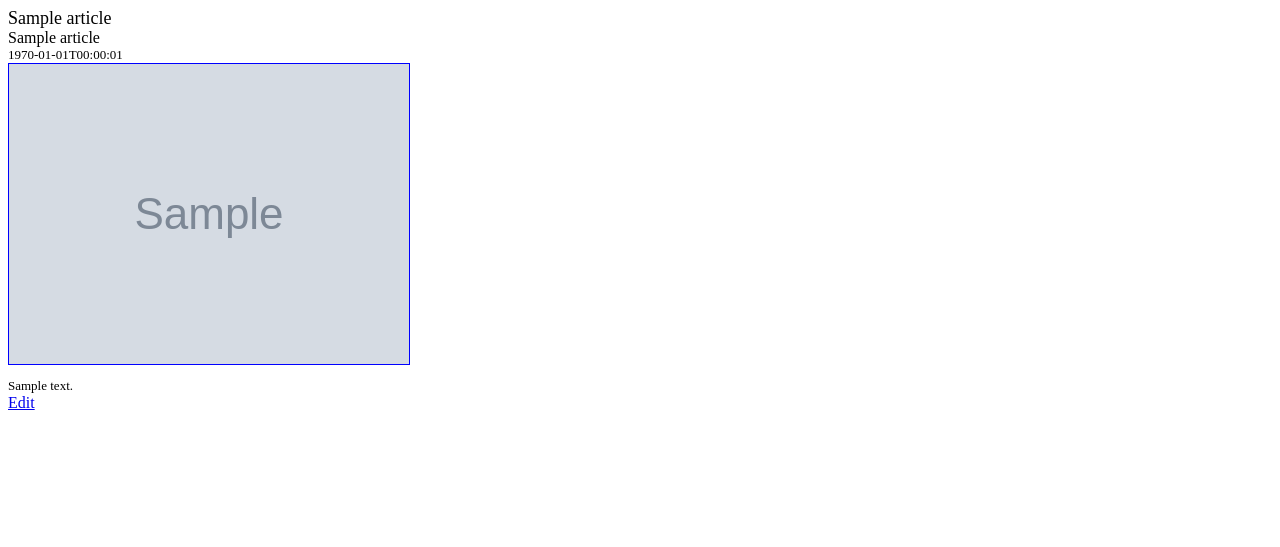
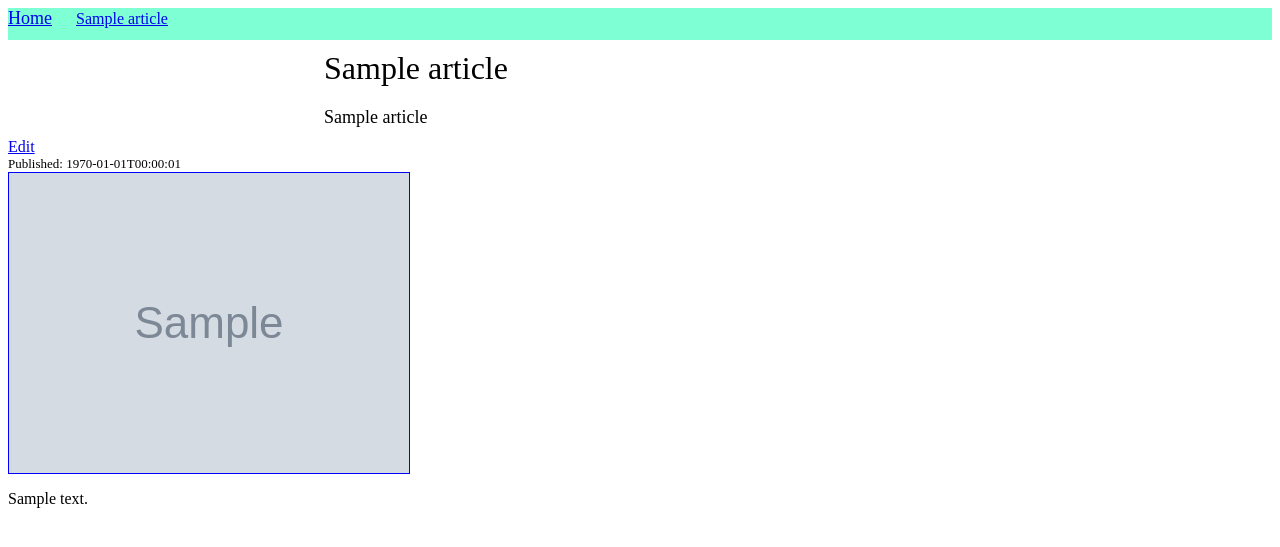
Before and after one commit to radams15/cms-api, a Flask app: page /article/read/1 in a window 1280 px wide. Shown: the top 547 px of the page. Run offline with Flask 2, Linux system fonts and the light colour scheme; tables that the repository leaves empty hold one stand-in row (values such as "Sample post"); grey boxes marked "Sample" are stand-in pictures.

Commit message:
Finish edit page, start CSS work.

```diff
--- a/backend/Article.py
+++ b/backend/Article.py
@@ -21,8 +21,9 @@ class Article:
             json.get('title'),
             json.get('subtitle'),
             json.get('content'),
-            json.get('headerImg'),
-            json.get('published')
+            json.get('header_img'),
+            json.get('published'),
+            json['id'] if 'id' in json.keys() else None
         )
 
     def to_json(self):
@@ -30,7 +31,7 @@ class Article:
             'title': self.title,
             'subtitle': self.subtitle,
             'content': self.content,
-            'headerImg': self.header_img,
+            'header_img': self.header_img,
             'published': int(self.published.timestamp())
         }
 
--- a/backend/ArticleDao.py
+++ b/backend/ArticleDao.py
@@ -64,76 +64,115 @@ class ArticleDao:
         self.db.close()
         self.db = None
 
-    def add_article(self, article: Article):
+    def add_article(self, article: Article) -> int:
         self._wait_lock()
 
-        self._locked = True
-        c = self.db.cursor()
-        c.execute(
-            'INSERT INTO Article VALUES (null, ?, ?, ?, ?, ?)', (
-                article.title,
-                article.subtitle,
-                article.content,
-                article.header_img,
-                article.published.timestamp()
+        try:
+            self._locked = True
+            c = self.db.cursor()
+            c.execute(
+                'INSERT INTO Article VALUES (null, ?, ?, ?, ?, ?)', (
+                    article.title,
+                    article.subtitle,
+                    article.content,
+                    article.header_img,
+                    article.published.timestamp()
+                )
             )
-        )
 
-        c.execute('SELECT id from Article order by ROWID DESC limit 1')
-        id = c.fetchone()
+            c.execute('SELECT id from Article order by ROWID DESC limit 1')
+            id = c.fetchone()
 
-        c.close()
-        self.db.commit()
+            c.close()
+            self.db.commit()
+            return id[0]
 
-        self._locked = False
+        except Exception as e:
+            raise e
 
-        return id[0]
+        finally:
+            self._locked = False
+
 
     def get_article(self, id: int) -> Article:
         self._wait_lock()
 
-        self._locked = True
+        try:
+            self._locked = True
 
-        c = self.db.cursor()
-        c.execute('SELECT * FROM Article WHERE id IS ?', (id,))
+            c = self.db.cursor()
+            c.execute('SELECT * FROM Article WHERE id IS ?', (id,))
 
-        article_data = c.fetchone()
+            article_data = c.fetchone()
 
-        if not article_data:  # Article id did not exist, fail
-            self._locked = False  # Unlock table to prevent deadlock
-            raise UnknownArticleException(id)
+            if not article_data:  # Article id did not exist, fail
+                raise UnknownArticleException(id)
 
-        article = Article(
-            *article_data[1:],
-            article_data[0]
-        )
+            article = Article(
+                *article_data[1:],
+                article_data[0]
+            )
 
-        c.close()
+            c.close()
 
-        self._locked = False
+            return article
 
-        return article
+        except Exception as e:
+            raise e
+
+        finally:
+            self._locked = False # Unlock table to prevent deadlock
+
+    def update_article(self, article):
+        self._wait_lock()
+
+        try:
+            self._locked = True
+            c = self.db.cursor()
+            c.execute(
+                'UPDATE Article SET title=?, subtitle=?, content=?, header_img=?, published=? WHERE id IS ?', (
+                    article.title,
+                    article.subtitle,
+                    article.content,
+                    article.header_img,
+                    article.published.timestamp(),
+                    article.id
+                )
+            )
+
+            c.close()
+            self.db.commit()
+
+        except Exception as e:
+            raise e
+
+        finally:
+            self._locked = False
 
     def get_articles(self) -> iter:
         self._wait_lock()
 
-        self._locked = True
+        try:
+            self._locked = True
 
-        c = self.db.cursor()
-        c.execute('SELECT * FROM Article')
+            c = self.db.cursor()
+            c.execute('SELECT * FROM Article')
 
-        article_data_list = c.fetchall()
+            article_data_list = c.fetchall()
 
-        for article_data in article_data_list:
-            if not article_data:  # Article id did not exist, fail
-                self._locked = False  # Unlock table to prevent deadlock
-                raise UnknownArticleException(id)
+            for article_data in article_data_list:
+                if not article_data:  # Article id did not exist, fail
+                    raise UnknownArticleException(id)
 
-            yield Article(
-                *article_data[1:],
-                article_data[0]
-            )
+                yield Article(
+                    *article_data[1:],
+                    article_data[0]
+                )
 
-        c.close()
+            c.close()
 
-        self._locked = False
+        except:
+            return iter([]) # Prentend there were no articles, return empty iterator.
+
+        finally:
+            self._locked = False # Unlock table to prevent deadlock
--- a/backend/Frontend.py
+++ b/backend/Frontend.py
@@ -1,24 +1,44 @@
-from flask import Blueprint, render_template
+import json
+
+from flask import Blueprint, render_template, Response
 
 from API import article_dao
 
 page = Blueprint('frontend', __name__)
 
+def nav():
+    """
+    Creates the navbar dynamically.
+
+    :return: Formatted navbar html section.
+    """
+    articles = list(article_dao.get_articles())
+
+    return render_template("nav.html", articles=articles)
+
 @page.route("/")
 def index():
     articles = list(article_dao.get_articles())
 
-    return render_template("index.html", articles=articles)
+    return render_template("index.html", articles=articles, nav=nav())
 
 
 @page.route("/article/read/<article_id>")
 def article_read(article_id):
-    article = article_dao.get_article(article_id)
+    try:
+        article = article_dao.get_article(article_id)
 
-    return render_template("read.html", article=article)
+        return render_template("read.html", article=article, nav=nav())
+    except Exception as e:
+        print(e)
+        return Response(json.dumps({'status': f'Unknown article: {article_id}'}), 404, mimetype='application/json')
 
 @page.route("/article/edit/<article_id>")
 def article_edit(article_id):
-    article = article_dao.get_article(article_id)
+    try:
+        article = article_dao.get_article(article_id)
 
-    return render_template("edit.html", article=article)
+        return render_template("edit.html", article=article, nav=nav())
+    except Exception as e:
+        print(e)
+        return Response(json.dumps({'status': f'Unknown article: {article_id}'}), 404, mimetype='application/json')
--- a/backend/main.py
+++ b/backend/main.py
@@ -10,7 +10,5 @@ app.register_blueprint(frontend)
 
 CORS(app)  # Enable CORS for the site to allow a frontend on a different IP/port
 
-
-
 if __name__ == '__main__':
     app.run(host='0.0.0.0', debug=True, port=5000)
--- a/backend/static/css/style.css
+++ b/backend/static/css/style.css
@@ -1,9 +1,15 @@
+.center {
+    margin: auto;
+    width: 50%;
+    padding: 10px;
+}
+
 .articleTitle {
-    font-size: large;
+    font-size: xx-large;
 }
 
 .articleSubTitle {
-    font-size: medium;
+    font-size: large;
 }
 
 .articlePublishDate {
@@ -12,7 +18,7 @@
 
 .articleContent {
     font-family: serif;
-    font-size: small;
+    font-size: medium;
     margin-top: 1em;
 }
 
@@ -28,3 +34,38 @@
 .column {
     flex: 50%;
 }
+
+.block {
+    display: block;
+}
+
+.editArticleTitle {
+
+}
+
+.editArticleSubTitle {
+
+}
+
+.editArticlePublishDate {
+
+}
+
+.editArticleContent {
+    width: 100%;
+    height: 50%;
+}
+
+.editArticleImage {
+
+}
+
+.navbar {
+    background: aquamarine;
+    height: 2em;
+}
+
+.navHome {
+    font-size: large;
+    margin-right: 20px;
+}
--- /dev/null
+++ b/backend/templates/nav.html
@@ -0,0 +1,8 @@
+<div class="navbar">
+
+    <a class="navHome" href="/">Home</a>
+
+    {% for article in articles %}
+        <a href="/article/read/{{ article.id }}">{{ article.title }}</a>
+    {% endfor %}
+</div>
--- a/backend/templates/read.html
+++ b/backend/templates/read.html
@@ -4,21 +4,20 @@
     <title>Basic CMS</title>
 
     <link rel="stylesheet" href="{{ url_for('static', filename='css/style.css') }}">
-
-    <script src="https://code.jquery.com/jquery-3.6.1.min.js"
-            integrity="sha256-o88AwQnZB+VDvE9tvIXrMQaPlFFSUTR+nldQm1LuPXQ=" crossorigin="anonymous"></script>
 </head>
 
 <body>
-        <div class="article">
-            <div class="articleTitle" id="articleTitle">{{ article.title or '' }}</div>
-            <div class="articleSubTitle" id="articleSubTitle">{{ article.subtitle or '' }}</div>
-            <div class="articlePublishDate" id="articlePublishDate">{{ article.published.isoformat() if article.published else '' }}</div>
-            <img class="articleImage" id="articleImage" alt="" src="{{ article.header_img or '' }}">
-            <div class="articleContent" id="articleContent">{{ article.content or '' }}</div>
-        </div>
+{{ nav | safe }}
 
-    <a href="/article/edit/{{ article.id }}">Edit</a>
+<div class="readArticleBox">
+    <div class="articleTitle center" id="articleTitle">{{ article.title or '' }}</div>
+    <div class="articleSubTitle center" id="articleSubTitle">{{ article.subtitle or '' }}</div>
+    <a href="{{ url_for('frontend.article_edit', article_id=article.id) }}">Edit</a>
+    <div class="articlePublishDate"
+         id="articlePublishDate">Published: {{ article.published.isoformat() if article.published else '' }}</div>
+    <img class="articleImage" id="articleImage" alt="" src="{{ article.header_img or '' }}">
+    <div class="articleContent" id="articleContent">{{ article.content or '' }}</div>
+</div>
 </body>
 
 </html>
```
Also changed, not shown: backend/API.py (+21 -3 lines), backend/docs/api.md (+54 -2 lines), backend/templates/edit.html (+44 -7 lines), backend/templates/index.html (+4 -9 lines).
